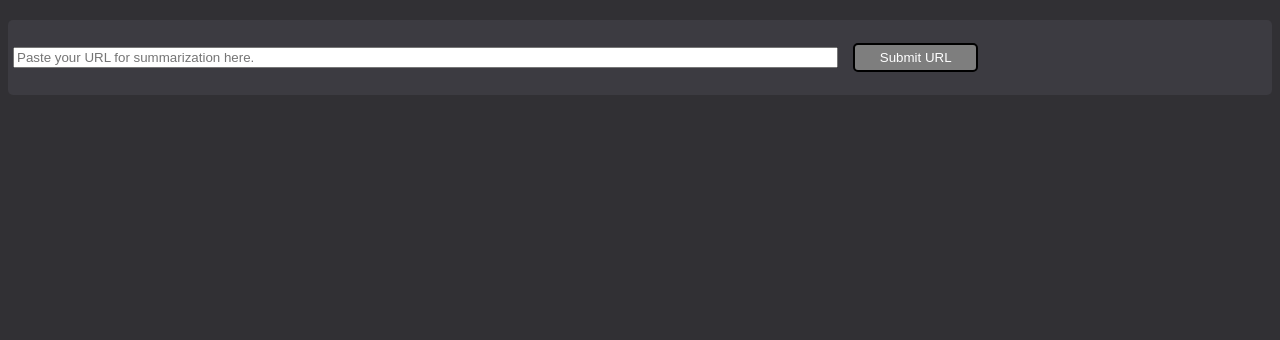
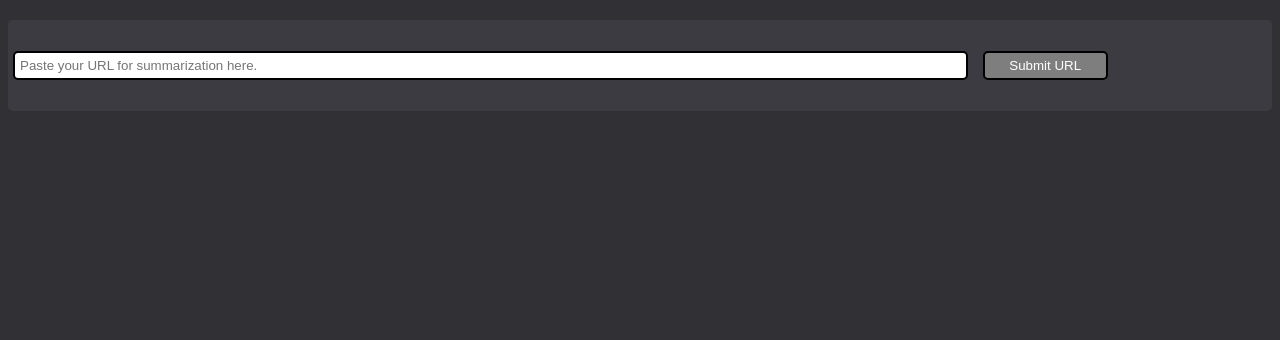
Before and after one commit to austincasale/CEN4020-InForme, a Flask app: template BackEnd/FlaskApp/templates/indexFlask.html in a window 1280 px wide. Shown: the part 161-501 px from the top of the page. Run offline with Flask 2, Linux system fonts and the light colour scheme; the template is opened without the code that fills it, so the values that code supplies are empty; some libraries are stand-ins or nearby versions.

Commit message:
Changed formatting of input[type=url]

```diff
--- a/BackEnd/FlaskApp/static/styles/stylesFlask.css
+++ b/BackEnd/FlaskApp/static/styles/stylesFlask.css
@@ -39,7 +39,7 @@ cite {
 	display: block;
 }
 
-input[type=text], select {
+input[type=url], select {
 	width: 75%;
     padding: 5px 5px;
     margin: 8px 0px;
```
